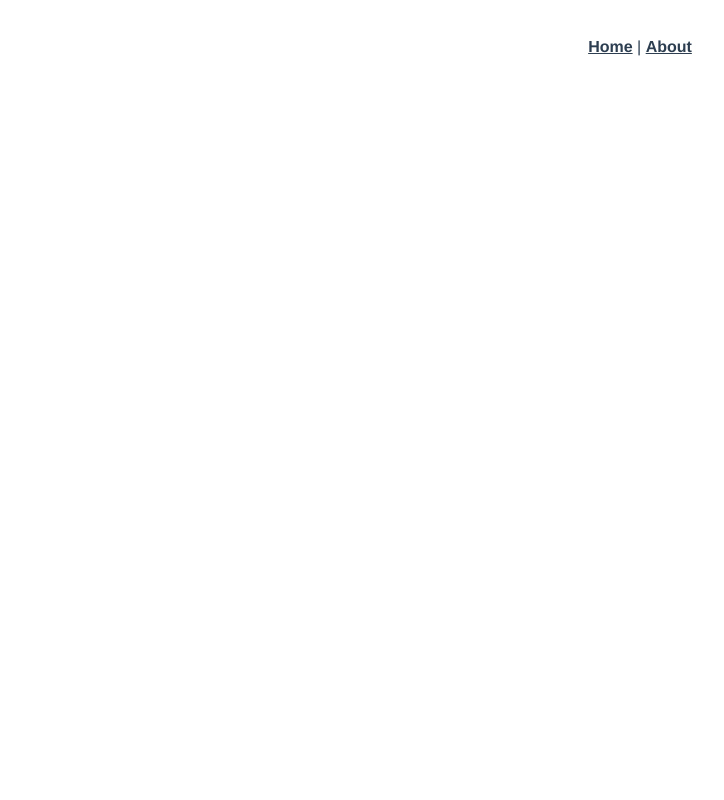
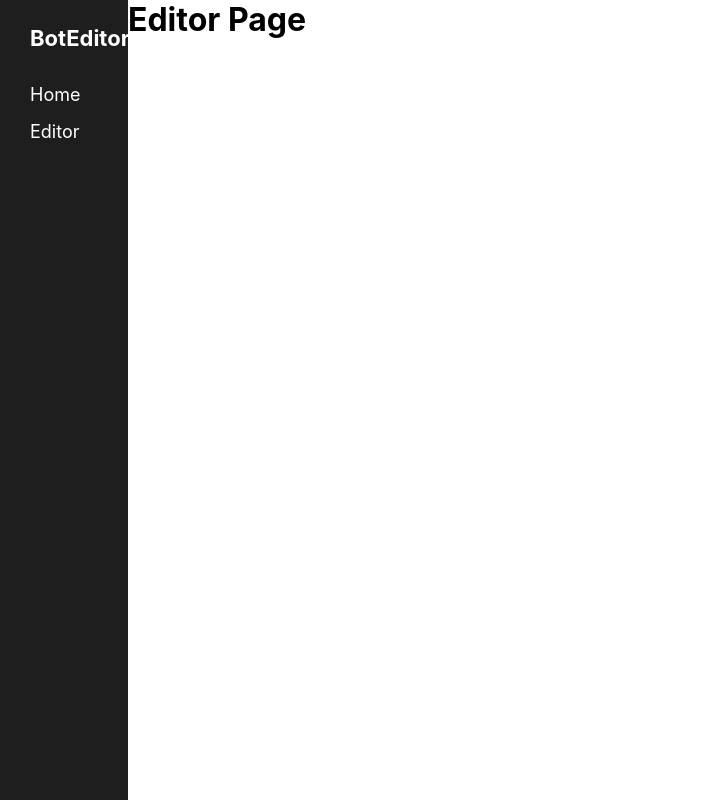
Before and after one commit to wind-of/bot-editor, a Vue app: page /editor in a window 1280 px wide. Shown: the whole page, without its empty margins (0-724 px from the left). Built offline with nearby package versions, Linux system fonts and the light colour scheme.

Commit message:
preparations...

```diff
--- a/src/App.vue
+++ b/src/App.vue
@@ -1,32 +1,58 @@
 <template>
-  <div id="app">
-    <div id="nav">
-      <router-link to="/">Home</router-link> |
-      <router-link to="/about">About</router-link>
-    </div>
-    <router-view/>
+  <div id="application">
+    <aside id="navigation">
+      <h1 class="application__title">BotEditor</h1>
+      <router-link to="/"><div class="navigation__button">Home</div></router-link>
+      <router-link to="/editor"><div class="navigation__button">Editor</div></router-link>
+    </aside>
+    <main id="main">
+      <ul class="app-tools"></ul>
+      <router-view/>
+    </main>
   </div>
 </template>
 
 <style lang="scss">
-#app {
-  font-family: Avenir, Helvetica, Arial, sans-serif;
-  -webkit-font-smoothing: antialiased;
-  -moz-osx-font-smoothing: grayscale;
-  text-align: center;
-  color: #2c3e50;
+@import "./index.css";
+#application {
+  height: auto;
+  width: 100%;
+
+  font-family: -apple-system,BlinkMacSystemFont,"Segoe UI",Roboto,Oxygen-Sans,Ubuntu,Cantarell,"Helvetica Neue",sans-serif;
+
+  display: flex;
+
+  #navigation, #main {
+    box-sizing: border-box;
+    height: 100vh;
+  }
+  #navigation {
+    width: 10%;
+
+    background-color: #1e1e1e;
+  }
+  #main {
+    width: 85%;
+  }
 }
 
-#nav {
-  padding: 30px;
 
-  a {
-    font-weight: bold;
-    color: #2c3e50;
+.application__title {
+  margin: 25px 0 25px 30px;
 
-    &.router-link-exact-active {
-      color: #42b983;
-    }
+  color: white;
+  font-size: 22px;
+  cursor: default;
+}
+.navigation__button {
+  padding: 8px 0 8px 30px;
+
+  color: white;
+  font-size: 18px;
+  transition: .2s ease;
+
+  &:hover {
+    background-color: #3858e9;
   }
 }
 </style>
--- a/src/components/HelloWorld.vue
+++ /dev/null
@@ -1,59 +0,0 @@
-<template>
-  <div class="hello">
-    <h1>{{ msg }}</h1>
-    <p>
-      For a guide and recipes on how to configure / customize this project,<br>
-      check out the
-      <a href="https://cli.vuejs.org" target="_blank" rel="noopener">vue-cli documentation</a>.
-    </p>
-    <h3>Installed CLI Plugins</h3>
-    <ul>
-      <li><a href="https://github.com/vuejs/vue-cli/tree/dev/packages/%40vue/cli-plugin-babel" target="_blank" rel="noopener">babel</a></li>
-      <li><a href="https://github.com/vuejs/vue-cli/tree/dev/packages/%40vue/cli-plugin-router" target="_blank" rel="noopener">router</a></li>
-      <li><a href="https://github.com/vuejs/vue-cli/tree/dev/packages/%40vue/cli-plugin-vuex" target="_blank" rel="noopener">vuex</a></li>
-    </ul>
-    <h3>Essential Links</h3>
-    <ul>
-      <li><a href="https://vuejs.org" target="_blank" rel="noopener">Core Docs</a></li>
-      <li><a href="https://forum.vuejs.org" target="_blank" rel="noopener">Forum</a></li>
-      <li><a href="https://chat.vuejs.org" target="_blank" rel="noopener">Community Chat</a></li>
-      <li><a href="https://twitter.com/vuejs" target="_blank" rel="noopener">Twitter</a></li>
-      <li><a href="https://news.vuejs.org" target="_blank" rel="noopener">News</a></li>
-    </ul>
-    <h3>Ecosystem</h3>
-    <ul>
-      <li><a href="https://router.vuejs.org" target="_blank" rel="noopener">vue-router</a></li>
-      <li><a href="https://vuex.vuejs.org" target="_blank" rel="noopener">vuex</a></li>
-      <li><a href="https://github.com/vuejs/vue-devtools#vue-devtools" target="_blank" rel="noopener">vue-devtools</a></li>
-      <li><a href="https://vue-loader.vuejs.org" target="_blank" rel="noopener">vue-loader</a></li>
-      <li><a href="https://github.com/vuejs/awesome-vue" target="_blank" rel="noopener">awesome-vue</a></li>
-    </ul>
-  </div>
-</template>
-
-<script>
-export default {
-  name: 'HelloWorld',
-  props: {
-    msg: String
-  }
-}
-</script>
-
-<!-- Add "scoped" attribute to limit CSS to this component only -->
-<style scoped lang="scss">
-h3 {
-  margin: 40px 0 0;
-}
-ul {
-  list-style-type: none;
-  padding: 0;
-}
-li {
-  display: inline-block;
-  margin: 0 10px;
-}
-a {
-  color: #42b983;
-}
-</style>
--- /dev/null
+++ b/src/index.css
@@ -0,0 +1,36 @@
+html, body, div, span, h1, h2, h3, h4, h5, h6, p, a, ol, ul, li, footer, header, input, textarea, select, button, aside, main, section {
+	margin: 0;
+	padding: 0;
+	border: 0;
+}
+
+html, body {
+  min-height: 100vh;
+  overflow-x: hidden;
+}
+
+body {
+  background: #fff;
+  font-size: 16px;
+}
+
+ul, ol {
+  list-style: none;
+}
+
+a, a:visited {
+  color: #000;
+  text-decoration: none;
+}
+
+input, select, div, textarea, span, section, main, aside {
+  box-sizing: border-box;
+}
+button {
+  border: none;
+  outline: none;
+  cursor: pointer;
+}
+label {
+  display: inline-block;
+}
--- a/src/router/index.js
+++ b/src/router/index.js
@@ -11,12 +11,9 @@ const routes = [
     component: Home
   },
   {
-    path: '/about',
-    name: 'About',
-    // route level code-splitting
-    // this generates a separate chunk (about.[hash].js) for this route
-    // which is lazy-loaded when the route is visited.
-    component: () => import(/* webpackChunkName: "about" */ '../views/About.vue')
+    path: '/editor',
+    name: 'Editor',
+    component: () => import(/* webpackChunkName: "editor" */ '../views/Editor.vue')
   }
 ]
 
--- a/src/views/About.vue
+++ /dev/null
@@ -1,5 +0,0 @@
-<template>
-  <div class="about">
-    <h1>This is an about page</h1>
-  </div>
-</template>
--- /dev/null
+++ b/src/views/Editor.vue
@@ -0,0 +1,5 @@
+<template>
+  <div class="editor">
+    <h1>Editor Page</h1>
+  </div>
+</template>
--- a/src/views/Home.vue
+++ b/src/views/Home.vue
@@ -1,18 +1,11 @@
 <template>
   <div class="home">
-    <img alt="Vue logo" src="../assets/logo.png">
-    <HelloWorld msg="Welcome to Your Vue.js App"/>
+    <h1>Hello</h1>
   </div>
 </template>
 
 <script>
-// @ is an alias to /src
-import HelloWorld from '@/components/HelloWorld.vue'
-
 export default {
-  name: 'Home',
-  components: {
-    HelloWorld
-  }
+  name: 'Home'
 }
 </script>
```
Also changed, not shown: src/assets/logo.png (deleted).
